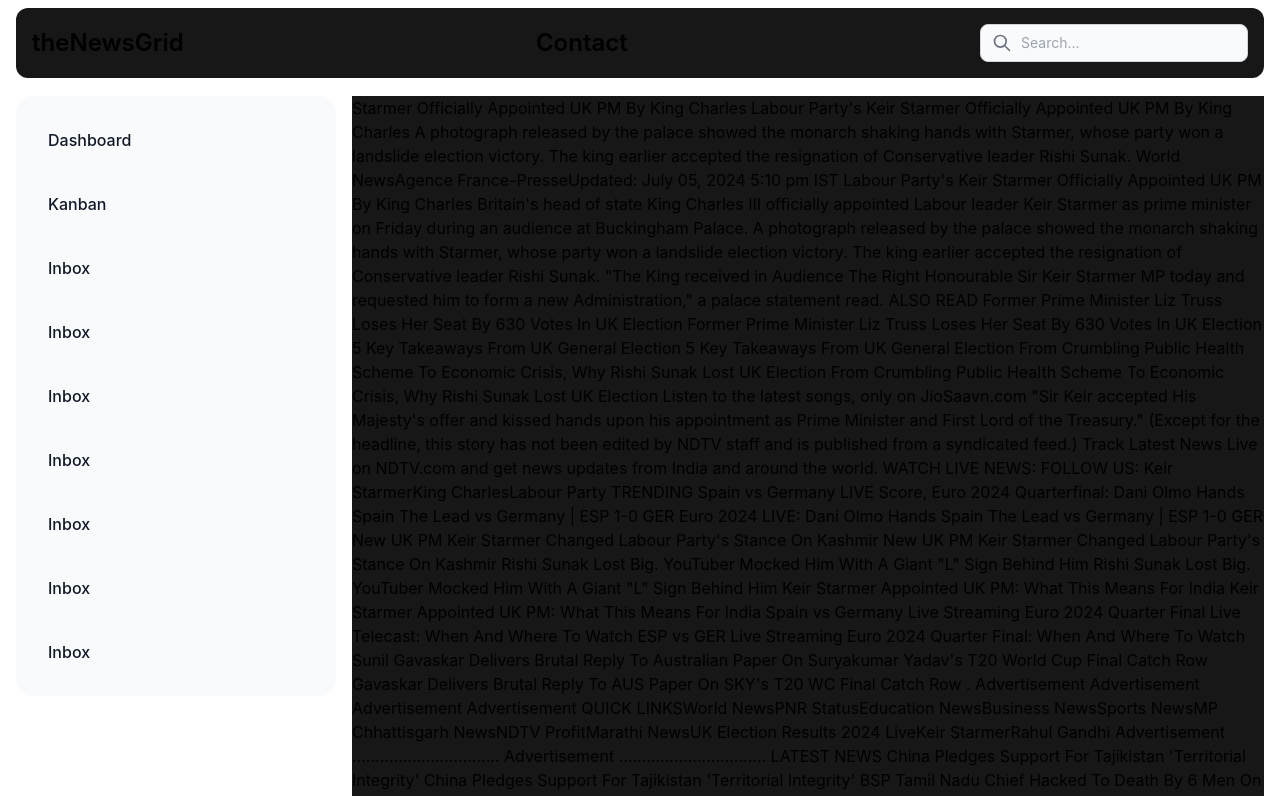
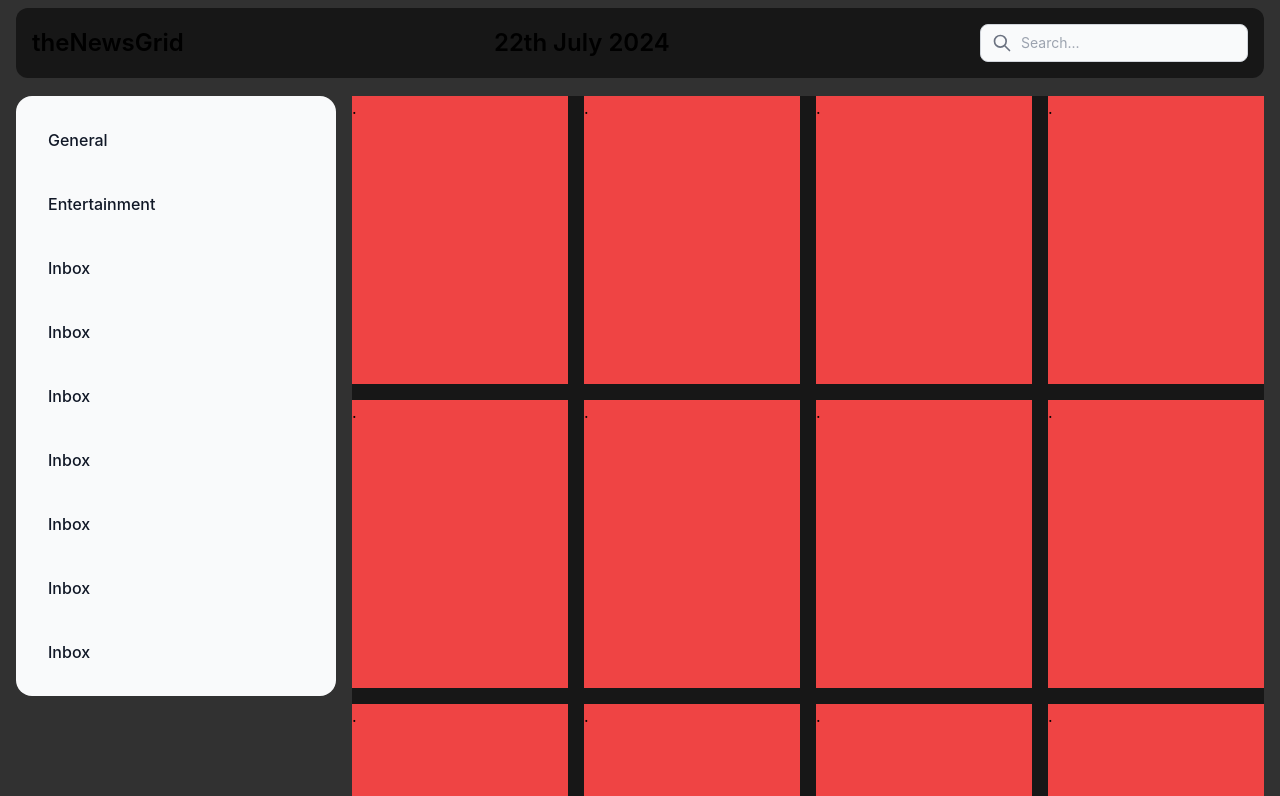
Before and after one commit to rahuwul/theNewsGrid, a React (Create React App) app: page / in a window 1280 px wide. Shown: the top 796 px of the page. Built offline with nearby package versions, Linux system fonts and the light colour scheme.

Commit message:
framework updated

```diff
--- a/public/index.html
+++ b/public/index.html
@@ -19,15 +19,17 @@
       extend: {
         colors: {
           clifford: '#da373d',
-          }
+        },
       }
     }
   }
 </script>
 
+  </script>
+
     <title>theNewsGrid</title>
   </head>
-  <body>
+  <body class="bg-[#313131]">
     <noscript>WorkInProgress</noscript>
     <div id="root"></div>
   </body>
--- a/src/Components/Gridbody.jsx
+++ b/src/Components/Gridbody.jsx
@@ -1,211 +1,35 @@
 import React from 'react'
 
+
 export default function Gridbody() {
+  const data={
+    title:"Lorem Ipsum Dolor",
+    description:"Lorem Ipsum is simply dummy text of the printing and typesetting industry. Lorem Ipsum has been the industry's standard dummy text ever since the...",
+    date:"22th July 2024",
+    source:"Times Of India",
+
+  }
   return (
     <>
-    <div className='flex-1 bg-[#171717] max-lg:ml-[18rem] max-md:ml-[16rem] max-sm:ml-[1rem] ml-[22rem] mr-4 top-96 overflow-y-auto'>
-    NDTV
-WORLD
-PROFIT
-हिंदी
-CRICKET
-MOVIES
-FOOD
-LIFESTYLE
-HEALTHNDTV
-WORLD
-PROFIT
-हिंदी
-CRICKET
-MOVIES
-FOOD
-LIFESTYLE
-HEALTH
-SWASTH
-TECH
-INFLUENCERS
-GAMES
-BIG BONUS
-SHOPPING
-Live TV
-News
-Video
-Opinion
-Diaspora
-UK Elections
-India Global
-#RaceToWhiteHouse
-Asia
-Australia
-Europe
-US
-Labour Party's Keir Starmer Officially Appointed UK PM By King Charles
-
- Search for News, Photos and Videos
-SEARCH
-
-NewsWorld NewsLabour Party's Keir Starmer Officially Appointed UK PM By King Charles
-Labour Party's Keir Starmer Officially Appointed UK PM By King Charles
-A photograph released by the palace showed the monarch shaking hands with Starmer, whose party won a landslide election victory. The king earlier accepted the resignation of Conservative leader Rishi Sunak.
-World NewsAgence France-PresseUpdated: July 05, 2024 5:10 pm IST
-Labour Party's Keir Starmer Officially Appointed UK PM By King Charles
-
-Britain's head of state King Charles III officially appointed Labour leader Keir Starmer as prime minister on Friday during an audience at Buckingham Palace.
-A photograph released by the palace showed the monarch shaking hands with Starmer, whose party won a landslide election victory. The king earlier accepted the resignation of Conservative leader Rishi Sunak.
-
-"The King received in Audience The Right Honourable Sir Keir Starmer MP today and requested him to form a new Administration," a palace statement read.
-
-ALSO READ
-Former Prime Minister Liz Truss Loses Her Seat By 630 Votes In UK Election
-Former Prime Minister Liz Truss Loses Her Seat By 630 Votes In UK Election
-5 Key Takeaways From UK General Election
-5 Key Takeaways From UK General Election
-From Crumbling Public Health Scheme To Economic Crisis, Why Rishi Sunak Lost UK Election
-From Crumbling Public Health Scheme To Economic Crisis, Why Rishi Sunak Lost UK Election
-Listen to the latest songs, only on JioSaavn.com
-"Sir Keir accepted His Majesty's offer and kissed hands upon his appointment as Prime Minister and First Lord of the Treasury."
-
-(Except for the headline, this story has not been edited by NDTV staff and is published from a syndicated feed.)
-
-Track Latest News Live on NDTV.com and get news updates from India and around the world.
-
-WATCH LIVE NEWS:
-
-FOLLOW US:
-
-Keir StarmerKing CharlesLabour Party
-TRENDING
-Spain vs Germany LIVE Score, Euro 2024 Quarterfinal: Dani Olmo Hands Spain The Lead vs Germany | ESP 1-0 GER
-Euro 2024 LIVE: Dani Olmo Hands Spain The Lead vs Germany | ESP 1-0 GER
-New UK PM Keir Starmer Changed Labour Party's Stance On Kashmir
-New UK PM Keir Starmer Changed Labour Party's Stance On Kashmir
-Rishi Sunak Lost Big. YouTuber Mocked Him With A Giant "L" Sign Behind Him
-Rishi Sunak Lost Big. YouTuber Mocked Him With A Giant "L" Sign Behind Him
-Keir Starmer Appointed UK PM: What This Means For India
-Keir Starmer Appointed UK PM: What This Means For India
-Spain vs Germany Live Streaming Euro 2024 Quarter Final Live Telecast: When And Where To Watch
-ESP vs GER Live Streaming Euro 2024 Quarter Final: When And Where To Watch
-Sunil Gavaskar Delivers Brutal Reply To Australian Paper On Suryakumar Yadav's T20 World Cup Final Catch Row
-Gavaskar Delivers Brutal Reply To AUS Paper On SKY's T20 WC Final Catch Row
-.
-
-Advertisement
-
-Advertisement
-
-Advertisement
-
-Advertisement
-
-QUICK LINKSWorld NewsPNR StatusEducation NewsBusiness NewsSports NewsMP Chhattisgarh NewsNDTV ProfitMarathi NewsUK Election Results 2024 LiveKeir StarmerRahul Gandhi
-Advertisement
-................................ Advertisement ................................
-
-
-LATEST NEWS
-China Pledges Support For Tajikistan 'Territorial Integrity'
-China Pledges Support For Tajikistan 'Territorial Integrity'
-BSP Tamil Nadu Chief Hacked To Death By 6 Men On Bikes In Chennai
-BSP Tamil Nadu Chief Hacked To Death By 6 Men On Bikes In Chennai
-Celebrations In Kerala's Kottayam After Its
-Celebrations In Kerala's Kottayam After Its "Son" Wins In UK Elections
-New UK Foreign Secretary David Lammy Backs 'Immediate Ceasefire' In Gaza
-New UK Foreign Secretary David Lammy Backs 'Immediate Ceasefire' In Gaza
-Woman Narrowly Escapes After Lift Falls At Gurugram Housing Society
-Woman Narrowly Escapes After Lift Falls At Gurugram Housing Society
-About UsAdvertiseBrand AmpArchivesAppsCareersChannelsDisclaimerFeedbackInvestorsRedressalsService Terms
-this website follows the dnpa code of ethics© copyright ndtv convergence limited 2024. all rights reserved.
-
-SWASTH
-TECH
-INFLUENCERS
-GAMES
-BIG BONUS
-SHOPPING
-Live TV
-News
-Video
-Opinion
-Diaspora
-UK Elections
-India Global
-#RaceToWhiteHouse
-Asia
-Australia
-Europe
-US
-Labour Party's Keir Starmer Officially Appointed UK PM By King Charles
-
- Search for News, Photos and Videos
-SEARCH
-NewsWorld NewsLabour Party's Keir Starmer Officially Appointed UK PM By King Charles
-Labour Party's Keir Starmer Officially Appointed UK PM By King Charles
-A photograph released by the palace showed the monarch shaking hands with Starmer, whose party won a landslide election victory. The king earlier accepted the resignation of Conservative leader Rishi Sunak.
-World NewsAgence France-PresseUpdated: July 05, 2024 5:10 pm IST
-Labour Party's Keir Starmer Officially Appointed UK PM By King Charles
-
-Britain's head of state King Charles III officially appointed Labour leader Keir Starmer as prime minister on Friday during an audience at Buckingham Palace.
-A photograph released by the palace showed the monarch shaking hands with Starmer, whose party won a landslide election victory. The king earlier accepted the resignation of Conservative leader Rishi Sunak.
-
-"The King received in Audience The Right Honourable Sir Keir Starmer MP today and requested him to form a new Administration," a palace statement read.
-
-ALSO READ
-Former Prime Minister Liz Truss Loses Her Seat By 630 Votes In UK Election
-Former Prime Minister Liz Truss Loses Her Seat By 630 Votes In UK Election
-5 Key Takeaways From UK General Election
-5 Key Takeaways From UK General Election
-From Crumbling Public Health Scheme To Economic Crisis, Why Rishi Sunak Lost UK Election
-From Crumbling Public Health Scheme To Economic Crisis, Why Rishi Sunak Lost UK Election
-Listen to the latest songs, only on JioSaavn.com
-"Sir Keir accepted His Majesty's offer and kissed hands upon his appointment as Prime Minister and First Lord of the Treasury."
-
-(Except for the headline, this story has not been edited by NDTV staff and is published from a syndicated feed.)
-
-Track Latest News Live on NDTV.com and get news updates from India and around the world.
-
-WATCH LIVE NEWS:
-
-FOLLOW US:
-
-Keir StarmerKing CharlesLabour Party
-TRENDING
-Spain vs Germany LIVE Score, Euro 2024 Quarterfinal: Dani Olmo Hands Spain The Lead vs Germany | ESP 1-0 GER
-Euro 2024 LIVE: Dani Olmo Hands Spain The Lead vs Germany | ESP 1-0 GER
-New UK PM Keir Starmer Changed Labour Party's Stance On Kashmir
-New UK PM Keir Starmer Changed Labour Party's Stance On Kashmir
-Rishi Sunak Lost Big. YouTuber Mocked Him With A Giant "L" Sign Behind Him
-Rishi Sunak Lost Big. YouTuber Mocked Him With A Giant "L" Sign Behind Him
-Keir Starmer Appointed UK PM: What This Means For India
-Keir Starmer Appointed UK PM: What This Means For India
-Spain vs Germany Live Streaming Euro 2024 Quarter Final Live Telecast: When And Where To Watch
-ESP vs GER Live Streaming Euro 2024 Quarter Final: When And Where To Watch
-Sunil Gavaskar Delivers Brutal Reply To Australian Paper On Suryakumar Yadav's T20 World Cup Final Catch Row
-Gavaskar Delivers Brutal Reply To AUS Paper On SKY's T20 WC Final Catch Row
-.
-
-Advertisement
-Advertisement
-Advertisement
-Advertisement
-QUICK LINKSWorld NewsPNR StatusEducation NewsBusiness NewsSports NewsMP Chhattisgarh NewsNDTV ProfitMarathi NewsUK Election Results 2024 LiveKeir StarmerRahul Gandhi
-Advertisement
-................................ Advertisement ................................
-
-LATEST NEWS
-China Pledges Support For Tajikistan 'Territorial Integrity'
-China Pledges Support For Tajikistan 'Territorial Integrity'
-BSP Tamil Nadu Chief Hacked To Death By 6 Men On Bikes In Chennai
-BSP Tamil Nadu Chief Hacked To Death By 6 Men On Bikes In Chennai
-Celebrations In Kerala's Kottayam After Its
-Celebrations In Kerala's Kottayam After Its "Son" Wins In UK Elections
-New UK Foreign Secretary David Lammy Backs 'Immediate Ceasefire' In Gaza
-New UK Foreign Secretary David Lammy Backs 'Immediate Ceasefire' In Gaza
-Woman Narrowly Escapes After Lift Falls At Gurugram Housing Society
-Woman Narrowly Escapes After Lift Falls At Gurugram Housing Society
-About UsAdvertiseBrand AmpArchivesAppsCareersChannelsDisclaimerFeedbackInvestorsRedressalsService Terms
-this website follows the dnpa code of ethics© copyright ndtv convergence limited 2024. all rights reserved.
-
+   <div className='flex-1 bg-[#171717] max-lg:ml-[18rem] max-md:ml-[16rem] max-sm:ml-[1rem] ml-[22rem] mr-4 mt-24 overflow-y-auto'>
+   <div className='grid grid-cols-1 md:grid-cols-2 lg:grid-cols-3 xl:grid-cols-4  gap-4 '>
+    <div className='bg-red-500 h-72'>.</div>
+    <div className='bg-red-500 h-72'>.</div>
+    <div className='bg-red-500 h-72'>.</div>
+    <div className='bg-red-500 h-72'>.</div>
+    <div className='bg-red-500 h-72'>.</div>
+    <div className='bg-red-500 h-72'>.</div>
+    <div className='bg-red-500 h-72'>.</div>
+    <div className='bg-red-500 h-72'>.</div>
+    <div className='bg-red-500 h-72'>.</div>
+    <div className='bg-red-500 h-72'>.</div>
+    <div className='bg-red-500 h-72'>.</div>
+    <div className='bg-red-500 h-72'>.</div>
+    <div className='bg-red-500 h-72'>.</div>
+    <div className='bg-red-500 h-72'>.</div>
+    <div className='bg-red-500 h-72'>.</div>
     </div>
+   </div>
     </>
   )
 }
--- a/src/Components/Navbar.jsx
+++ b/src/Components/Navbar.jsx
@@ -3,13 +3,13 @@ import React from 'react'
 export default function Navbar() {
   return (
     <>
-  <nav class="bg-white h-24  fixed w-full z-80 top-0 start-0 ">
+  <nav class="bg-[#313131] h-24  fixed w-full z-80 top-0 start-0 ">
   <div class="mx-4 my-2 bg-[#171717] rounded-xl flex items-center justify-between  p-4">
     <a href="#" class="flex items-center space-x-3 rtl:space-x-reverse">
       <span class="self-center text-2xl font-semibold whitespace-nowrap dark:text-white">theNewsGrid</span>
     </a>
     <div class="hidden md:block">
-      <h1 class="text-2xl font-semibold dark:text-white">Contact</h1>
+      <h1 class="text-2xl font-semibold dark:text-white">22th July 2024</h1>
     </div>
     <div class="relative">
       <input type="text" class="block w-full p-2 pl-10 text-sm text-gray-900 border border-gray-300 rounded-lg bg-gray-50 focus:ring-blue-500 focus:border-blue-500 dark:bg-gray-700 dark:border-gray-600 dark:placeholder-gray-400 dark:text-white dark:focus:ring-blue-500 dark:focus:border-blue-500" placeholder="Search..." />
--- a/src/Components/Sidebar.jsx
+++ b/src/Components/Sidebar.jsx
@@ -15,7 +15,7 @@ export default function Sidebar() {
                 href="#"
                 class="flex items-center h-14 p-2 text-gray-900 rounded-lg dark:text-white hover:bg-gray-100 dark:hover:bg-gray-700 group"
               >
-                <span class="ms-3">Dashboard</span>
+                <span class="ms-3">General</span>
               </a>
             </li>
             <li>
@@ -23,7 +23,7 @@ export default function Sidebar() {
                 href="#"
                 class="flex h-14 items-center p-2 text-gray-900 rounded-lg dark:text-white hover:bg-gray-100 dark:hover:bg-gray-700 group"
               >
-                <span class="flex-1 ms-3 whitespace-nowrap">Kanban</span>
+                <span class="flex-1 ms-3 whitespace-nowrap">Entertainment</span>
               </a>
             </li>
             <li>
```
Lines whose indentation alone changed are shown as unchanged.
